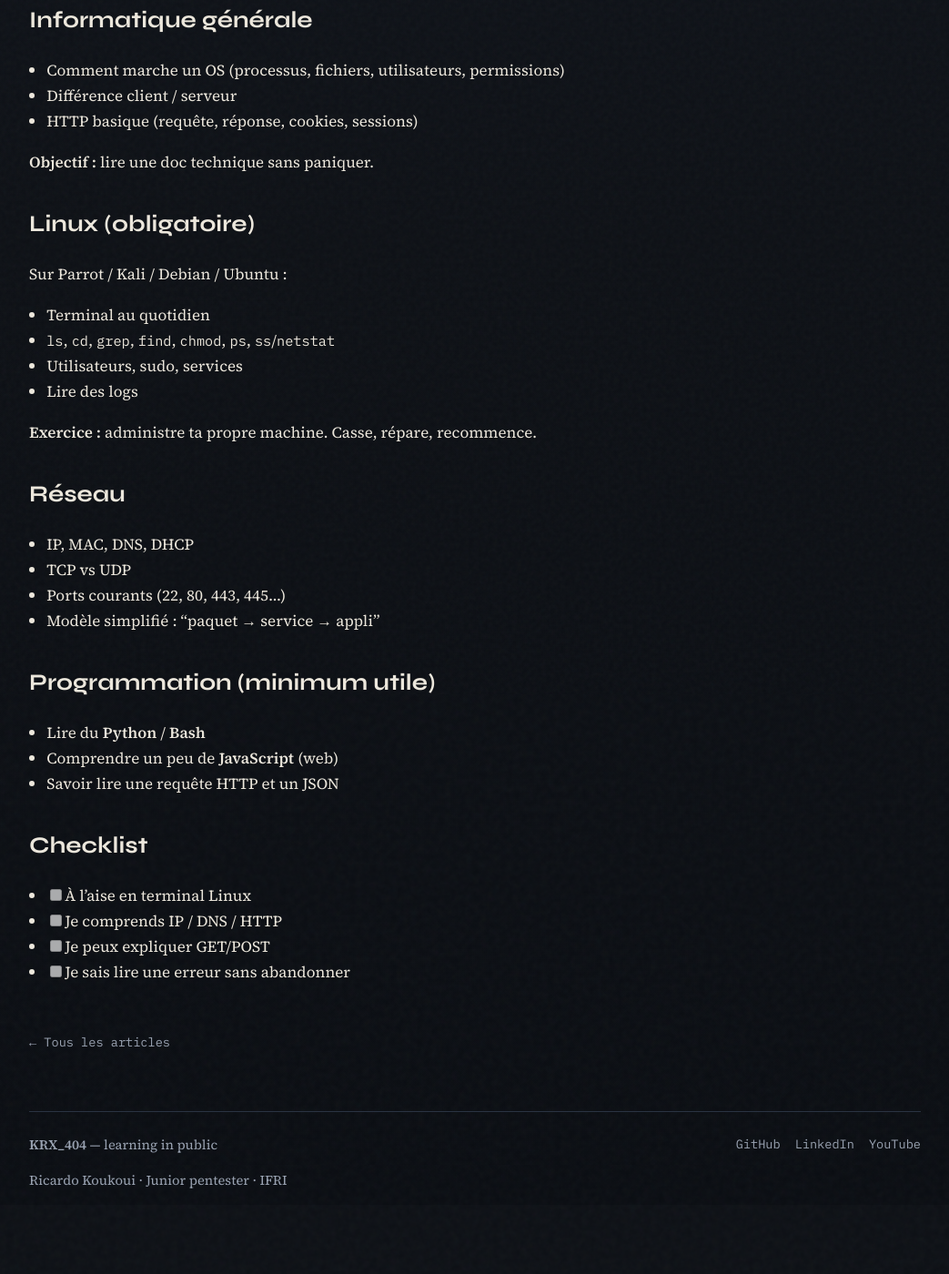
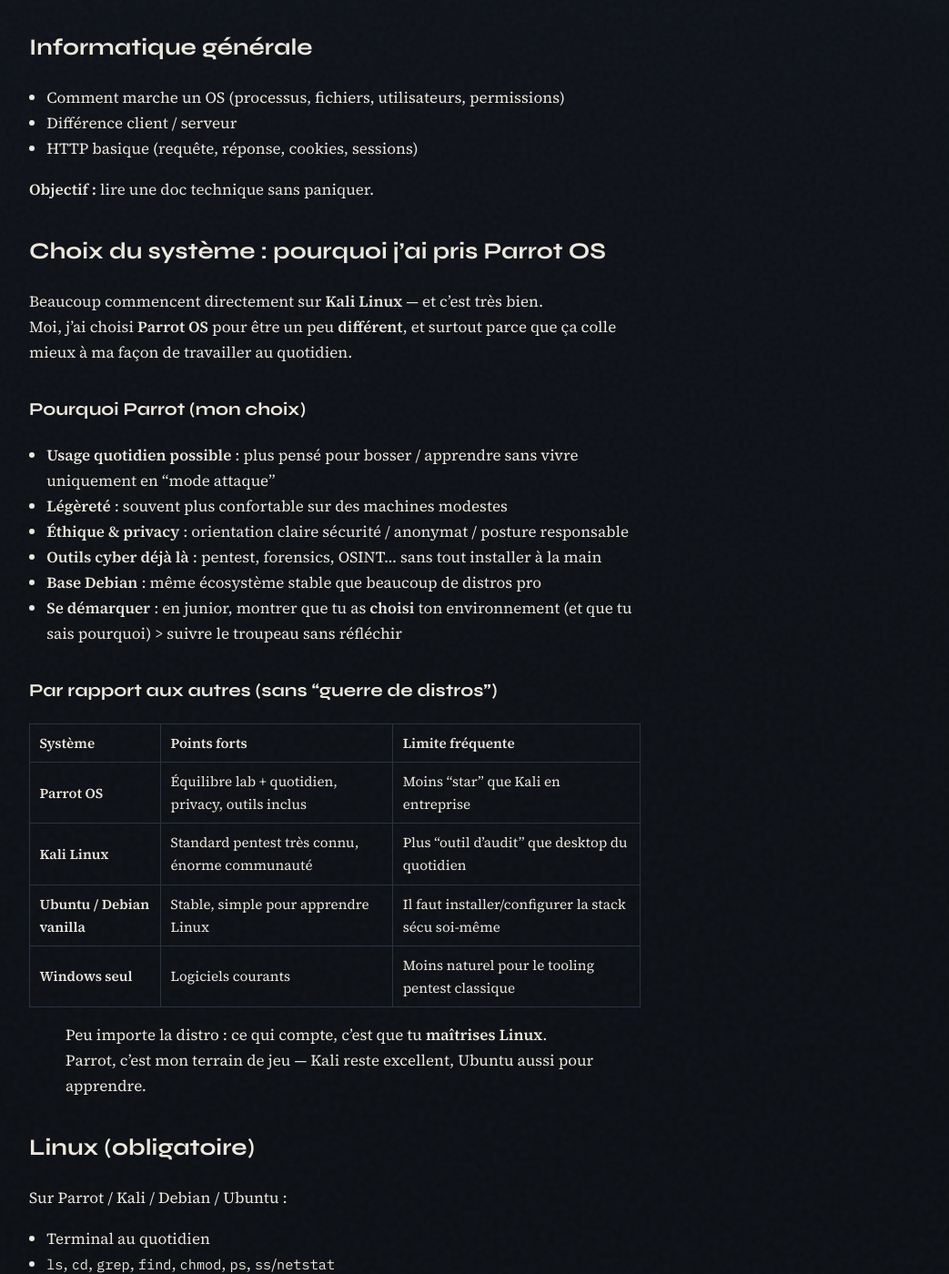
Before and after one commit to RicardoKOUKOUI/KRX_404, a Jekyll site: the page built from _posts/2026-03-01-fondamentaux-linux-reseau.md, in a window 1280 px wide and 1400 px high, scrolled down 438 px. Shown: the whole window at 91% size, without its empty margins (118-1161 px from the left). Built offline with Jekyll 4.4.1, drawn with Linux system fonts in a browser that asks for light colours; before the commit the page ends 1794 px from its top, so only the background shows below that; some of the changed text lies outside the part shown.

Commit message:
Add Parrot OS choice section to fundamentals step
Co-authored-by: Cursor <cursoragent@cursor.com>

```diff
--- a/_posts/2026-03-01-fondamentaux-linux-reseau.md
+++ b/_posts/2026-03-01-fondamentaux-linux-reseau.md
@@ -1,8 +1,8 @@
 ---
 title: "Fondamentaux : Linux, réseau, bases (ne pas skip)"
-description: "Avant le pentest style film, il faut des bases solides. Voici mon socle."
+description: "Avant le pentest style film, il faut des bases solides — et un choix d’OS assumé. Voici mon socle."
 category: Étape 01
-reading_time: 6
+reading_time: 8
 ---
 
 Avant le “pentest style Hollywood”, il faut des bases solides.
@@ -14,6 +14,32 @@ Avant le “pentest style Hollywood”, il faut des bases solides.
 - HTTP basique (requête, réponse, cookies, sessions)
 
 **Objectif :** lire une doc technique sans paniquer.
+
+## Choix du système : pourquoi j’ai pris Parrot OS
+
+Beaucoup commencent directement sur **Kali Linux** — et c’est très bien.
+Moi, j’ai choisi **Parrot OS** pour être un peu **différent**, et surtout parce que ça colle mieux à ma façon de travailler au quotidien.
+
+### Pourquoi Parrot (mon choix)
+
+- **Usage quotidien possible** : plus pensé pour bosser / apprendre sans vivre uniquement en “mode attaque”
+- **Légèreté** : souvent plus confortable sur des machines modestes
+- **Éthique & privacy** : orientation claire sécurité / anonymat / posture responsable
+- **Outils cyber déjà là** : pentest, forensics, OSINT… sans tout installer à la main
+- **Base Debian** : même écosystème stable que beaucoup de distros pro
+- **Se démarquer** : en junior, montrer que tu as **choisi** ton environnement (et que tu sais pourquoi) > suivre le troupeau sans réfléchir
+
+### Par rapport aux autres (sans “guerre de distros”)
+
+| Système | Points forts | Limite fréquente |
+|---------|--------------|------------------|
+| **Parrot OS** | Équilibre lab + quotidien, privacy, outils inclus | Moins “star” que Kali en entreprise |
+| **Kali Linux** | Standard pentest très connu, énorme communauté | Plus “outil d’audit” que desktop du quotidien |
+| **Ubuntu / Debian vanilla** | Stable, simple pour apprendre Linux | Il faut installer/configurer la stack sécu soi-même |
+| **Windows seul** | Logiciels courants | Moins naturel pour le tooling pentest classique |
+
+> Peu importe la distro : ce qui compte, c’est que tu **maîtrises Linux**.
+> Parrot, c’est mon terrain de jeu — Kali reste excellent, Ubuntu aussi pour apprendre.
 
 ## Linux (obligatoire)
 
@@ -41,6 +67,7 @@ Sur Parrot / Kali / Debian / Ubuntu :
 
 ## Checklist
 
+- [ ] J’ai choisi mon OS et je sais **pourquoi** (ex. Parrot)
 - [ ] À l’aise en terminal Linux
 - [ ] Je comprends IP / DNS / HTTP
 - [ ] Je peux expliquer GET/POST
```
Also changed, not shown: docs/01-fondamentaux.md (+29 -3 lines).
